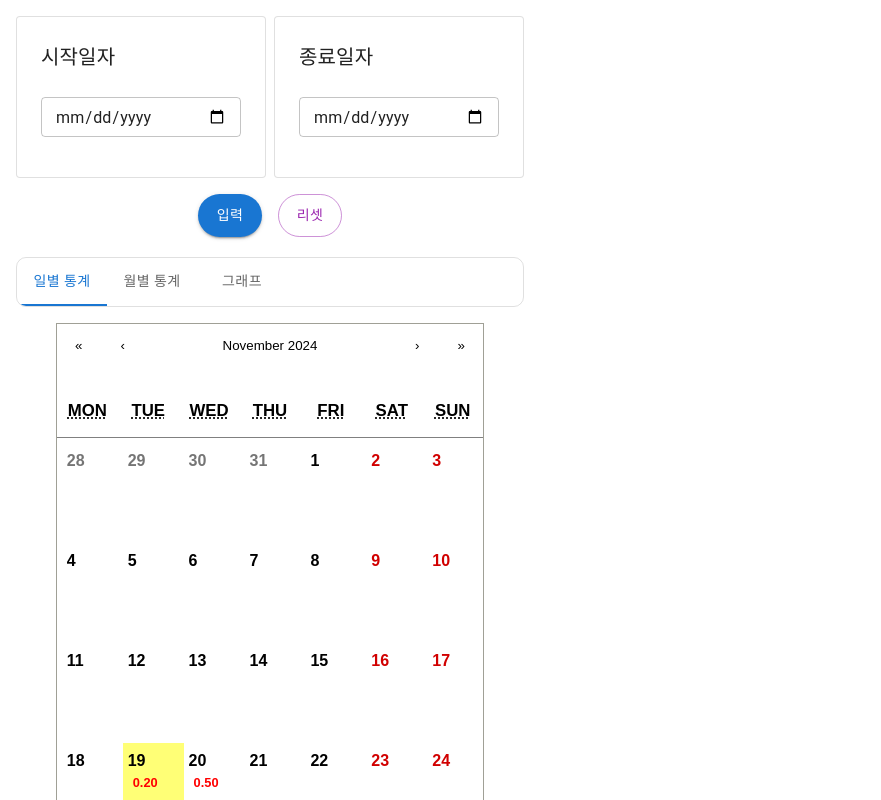
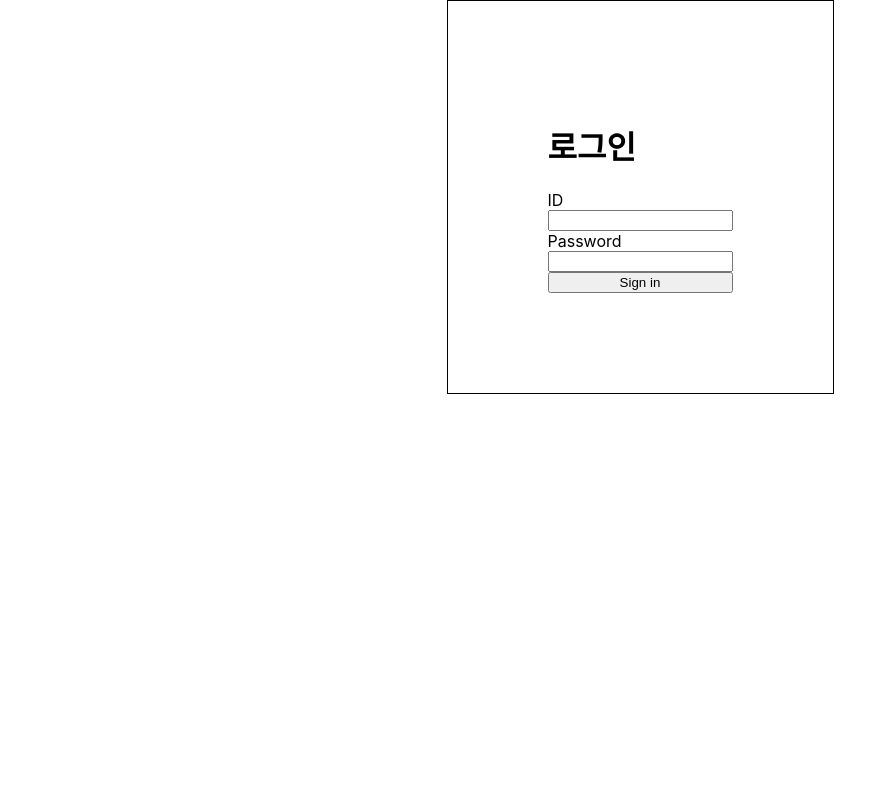
Before and after one commit to bs06136/capstone_2024_2_team_6, a React (Create React App) app in the folder front/: page / in a window 1280 px wide. Shown: the top 800 px of the page, without its empty margins (0-881 px from the left). Built offline with nearby package versions, Linux system fonts and the light colour scheme.

Commit message:
통계기능 추가

```diff
--- a/front/src/App.jsx
+++ b/front/src/App.jsx
@@ -10,17 +10,16 @@ import StickGraph from "./component/StickGraph";
 class App extends Component {
   render() {
     return (
-    //   <BrowserRouter>
-    //     <div className="App">
-    //       <Routes>
-    //         <Route path="/" element={<Login></Login>}></Route>
-    //         <Route path="/main" element={<MainPage></MainPage>}></Route>
-    //         <Route path="/workers" element={<Login></Login>}></Route>
-    //         <Route path="devices" element={<Login></Login>}></Route>
-    //       </Routes>
-    //     </div>
-    //   </BrowserRouter>
-        <Statistics/>
+      <BrowserRouter>
+        <div className="App">
+          <Routes>
+            <Route path="/" element={<Login></Login>}></Route>
+            <Route path="/main" element={<MainPage></MainPage>}></Route>
+            <Route path="/workers" element={<Login></Login>}></Route>
+            <Route path="devices" element={<Login></Login>}></Route>
+          </Routes>
+        </div>
+      </BrowserRouter>
     );
   }
 }
--- a/front/src/Page/Statistics.js
+++ b/front/src/Page/Statistics.js
@@ -2,7 +2,18 @@ import React, { useState } from "react";
 import Button from "@mui/material/Button";
 import TextField from "@mui/material/TextField";
 import Typography from "@mui/material/Typography";
-import { Box, Card, CardContent, Grid, Tab, Tabs } from "@mui/material";
+import {
+    Box,
+    Card,
+    CardContent,
+    Dialog,
+    DialogActions,
+    DialogContent,
+    DialogTitle,
+    Grid,
+    Tab,
+    Tabs
+} from "@mui/material";
 import DailyStatistics from "../component/statistics/DailyStatistics";
 import MonthlyStatistics from "../component/statistics/MonthlyStatistics";
 import StatisticsGraph from "../component/statistics/StatisticsGraph";
@@ -38,7 +49,7 @@ function TabPanel(props) {
     );
 }
 
-function Statistics() {
+function Statistics({ open, onClose}) {
     const ID = localStorage.getItem("uniqueNumber");
     const [value, setValue] = useState(0);
 
@@ -64,13 +75,29 @@ function Statistics() {
             const formattedEndDate = new Date(endDate).toISOString().split('T')[0];  // yyyy-mm-dd
             console.log("시작일자:", formattedStartDate);
             console.log("종료일자:", formattedEndDate);
-            const response =await axios.get(`${config.apiUrl}/api/GET/detail/data_period`, {
-                params: {
-                    worker_id: ID,
-                    start_time: startDate,
-                    end_time: endDate
+
+            // const response =await axios.get(`${config.apiUrl}/api/GET/detail/data_period`, {
+            //     params: {
+            //         worker_id: ID,
+            //         start_time: startDate,
+            //         end_time: endDate
+            //     }
+            // })
+
+            const response = {
+                status: "success",
+                message: "Data retrieved successfully",
+                body: {
+                    day: ["2024-10-15", "2024-10-15", "2024-10-16", "2024-11-19", "2024-11-19", "2024-11-19", "2024-11-20", "2024-11-20", "2024-12-05", "2024-12-05", "2024-12-06"],
+                    stress: ["0.4", "0.5", "0.6", "0.1", "0.2", "0.3", "0.5", "0.5", "0.3", "0.4", "0.2"],
+                    concentration: ["3", "3.5", "4", "5", "4", "3", "2", "3.5", "4", "4.2", "3.8"]
+                },
+                metadata: {
+                    total_entries: 11,
+                    request_time: "2024-11-22T12:00:00Z",
+                    processing_time_ms: 45
                 }
-            })
+            };
             setServerResponse(response);
             console.log(serverResponse);
 
@@ -88,6 +115,15 @@ function Statistics() {
     }
 
     return (
+        <Dialog
+            open={open}
+            onClose={onClose}
+            sx={{"& .MuiDialog-paper": {
+               width: "650px", maxWidth: "1000px"
+            },}}
+        >
+            <DialogTitle>장비목록</DialogTitle>
+            <DialogContent>
                 <Box sx={{ padding: 2, display: "flex" }}>
                     {/* 좌측 입력 섹션 */}
                     <Box>
@@ -172,17 +208,22 @@ function Statistics() {
                             <Tab label="그래프" {...a11yProps(2)} />
                         </Tabs>
                         <TabPanel value={value} index={0}>
-                    <DailyStatistics Data={serverResponse}/>
+                            <DailyStatistics Data={serverResponse.body}/>
                         </TabPanel>
                         <TabPanel value={value} index={1}>
-                    <MonthlyStatistics Data={serverResponse}/>
+                            <MonthlyStatistics Data={serverResponse.body}/>
                         </TabPanel>
                         <TabPanel value={value} index={2}>
                             그래프
-                    <StatisticsGraph Data={serverResponse}/>
+                            <StatisticsGraph Data={serverResponse.body}/>
                         </TabPanel>
                     </Box>
                 </Box>
+            </DialogContent>
+            <DialogActions>
+                <Button onClick={onClose} color="primary">닫기</Button>
+            </DialogActions>
+        </Dialog>
     );
 }
 
--- a/front/src/component/statistics/DailyStatistics.js
+++ b/front/src/component/statistics/DailyStatistics.js
@@ -6,19 +6,16 @@ import "../../css/statistics/DailyStatistics.css";
 
 function DailyStatistics(Data) {
     const [processedData, setProcessedData] = useState([]);
-
-    // const rawData = Data.body
-    const rawData = {
-        day: "2024-10-15,2024-10-15,2024-10-16,2024-11-19,2024-11-19,2024-11-19,2024-11-20,2024-11-20,2024-12-05,2024-12-05,2024-12-06",
-        stress: "0.4,0.5,0.6,0.1,0.2,0.3,0.5,0.5,0.3,0.4,0.2",
-        concentration: "3,3.5,4,5,4,3,2,3.5,4,4.2,3.8",
-    };
+    const rawData = Data.Data;
 
     useEffect(() => {
         const processData = (data) => {
-            const days = data.day.split(",");
-            const stressValues = data.stress.split(",").map(Number);
-            const concentrationValues = data.concentration.split(",").map(Number);
+            try {
+
+                // 데이터 처리
+                const days = data.day
+                const stressValues = data.stress.map(parseFloat);
+                const concentrationValues = data.concentration.map(parseFloat);
 
                 const groupedData = {};
                 days.forEach((day, index) => {
@@ -40,11 +37,16 @@ function DailyStatistics(Data) {
                 }));
 
                 return averagedData;
+            } catch (error) {
+                console.error("Error processing data:", error);
+                return [];  // 에러가 발생하면 빈 배열을 반환
+            }
         };
 
+        // 데이터 처리 함수 호출
         const result = processData(rawData);
         setProcessedData(result);
-    }, []);
+    }, [rawData]); // 의존성 배열에 rawData 추가
 
     // 달력 타일 내용 설정
     const tileContent = ({ date, view }) => {
@@ -67,8 +69,7 @@ function DailyStatistics(Data) {
 
     return (
         <div className="daily-statistics">
-            <Calendar className="custom-calendar"
-                      tileContent={tileContent} />
+            <Calendar className="custom-calendar" tileContent={tileContent} />
         </div>
     );
 }
--- a/front/src/component/statistics/MonthlyStatistics.js
+++ b/front/src/component/statistics/MonthlyStatistics.js
@@ -7,19 +7,22 @@ import "../../css/statistics/MontlyStatistics.css";
 function MonthlyStatistics(Data) {
     const [processedData, setProcessedData] = useState([]);
 
-    // const rawData = Data.body
+    console.log(Data);
+    console.log(Data.Data);
+    console.log(Data.Data.day);
+    //Data.body로 썼는데 왜인지???? 에러가 나서 Data.Data 하니까 에러가 사라짐...
 
-    const rawData = {
-        day: "2024-10-15,2024-10-15,2024-10-16,2024-11-19,2024-11-19,2024-11-19,2024-11-20,2024-11-20,2024-12-05,2024-12-05,2024-12-06",
-        stress: "0.4,0.5,0.6,0.1,0.2,0.3,0.5,0.5,0.3,0.4,0.2",
-        concentration: "3,3.5,4,5,4,3,2,3.5,4,4.2,3.8",
-    };
-
+    const rawData = Data.Data;
     useEffect(() => {
         const processData = (data) => {
-            const days = data.day.split(",");
-            const stressValues = data.stress.split(",").map(Number);
-            const concentrationValues = data.concentration.split(",").map(Number);
+            try {
+
+                const days = data.day;
+                const stressValues = data.stress.map(parseFloat)
+                const concentrationValues = data.concentration.map(parseFloat)
+
+                console.log(stressValues);
+
 
                 const groupedDataByMonth = {};
 
@@ -39,22 +42,27 @@ function MonthlyStatistics(Data) {
                     averageStress:
                         values.stress.reduce((sum, val) => sum + val, 0) / values.stress.length,
                     averageConcentration:
-                    values.concentration.reduce((sum, val) => sum + val, 0) /
-                    values.concentration.length,
+                        values.concentration.reduce((sum, val) => sum + val, 0) / values.concentration.length,
                 }));
 
                 return averagedData;
+            } catch (error) {
+                console.error("Error processing data:", error);
+                console.log(Data)
+                console.log(rawData);
+                return []; // 에러가 발생하면 빈 배열 반환
+            }
         };
 
+        // 데이터 처리 함수 호출
         const result = processData(rawData);
         setProcessedData(result);
-    }, []);
+    }, [rawData]); // rawData가 변경될 때마다 새로 처리
 
     // 월별 데이터가 해당 월에 맞게 표시되도록 tileContent를 설정
     const tileContent = ({ date, view }) => {
         if (view !== "year") return null; // 연간 보기에서만 표시
 
-        // 'yyyy-mm' 형식으로 월을 추출
         const formattedMonth = `${date.getFullYear()}-${String(date.getMonth() + 1).padStart(2, "0")}`;
         const dataForMonth = processedData.find((item) => item.month === formattedMonth);
 
--- a/front/src/component/statistics/StatisticsGraph.js
+++ b/front/src/component/statistics/StatisticsGraph.js
@@ -14,20 +14,16 @@ ChartJS.register(
 );
 
 function StatisticsGraph(Data) {
-    // const rawData = Data.body
-    const rawData = {
-        day: "2024-10-15,2024-10-15,2024-10-16,2024-11-19,2024-11-19,2024-11-19,2024-11-20,2024-11-20,2024-12-05,2024-12-05,2024-12-06",
-        stress: "0.4,0.5,0.6,0.1,0.2,0.3,0.5,0.5,0.3,0.4,0.2",
-        concentration: "3,3.5,4,5,4,3,2,3.5,4,4.2,3.8",
-    };
+    const rawData = Data.Data;
 
     const [processedData, setProcessedData] = useState({ labels: [], stressData: [], concentrationData: [] });
 
     useEffect(() => {
+        try {
             // rawData를 파싱하여 processedData 형식으로 변환
-        const days = rawData.day.split(",");
-        const stressValues = rawData.stress.split(",").map(Number);
-        const concentrationValues = rawData.concentration.split(",").map(Number);
+            const days = rawData.day
+            const stressValues = rawData.stress.map(parseFloat);
+            const concentrationValues = rawData.concentration.map(parseFloat);
 
             const uniqueDates = [...new Set(days)];
 
@@ -48,7 +44,11 @@ function StatisticsGraph(Data) {
                 stressData: stressData,
                 concentrationData: concentrationData,
             });
-    }, []);
+        } catch (error) {
+            console.error("Error processing data:", error);
+            setProcessedData({ labels: [], stressData: [], concentrationData: [] }); // 에러가 발생하면 빈 데이터로 설정
+        }
+    }, [rawData]); // rawData가 변경될 때마다 새로 처리
 
     // 그래프 데이터 설정
     const data = {
@@ -101,6 +101,11 @@ function StatisticsGraph(Data) {
         },
     };
 
+    // 데이터가 비어있으면 그래프를 렌더링하지 않음
+    if (processedData.labels.length === 0) {
+        return null; // 그래프를 그리지 않음
+    }
+
     return (
         <div>
             <Line data={data} options={options} />
```
Also changed, not shown: front/src/MainPage.js (+7 -1 lines). Lines whose indentation alone changed are shown as unchanged.
